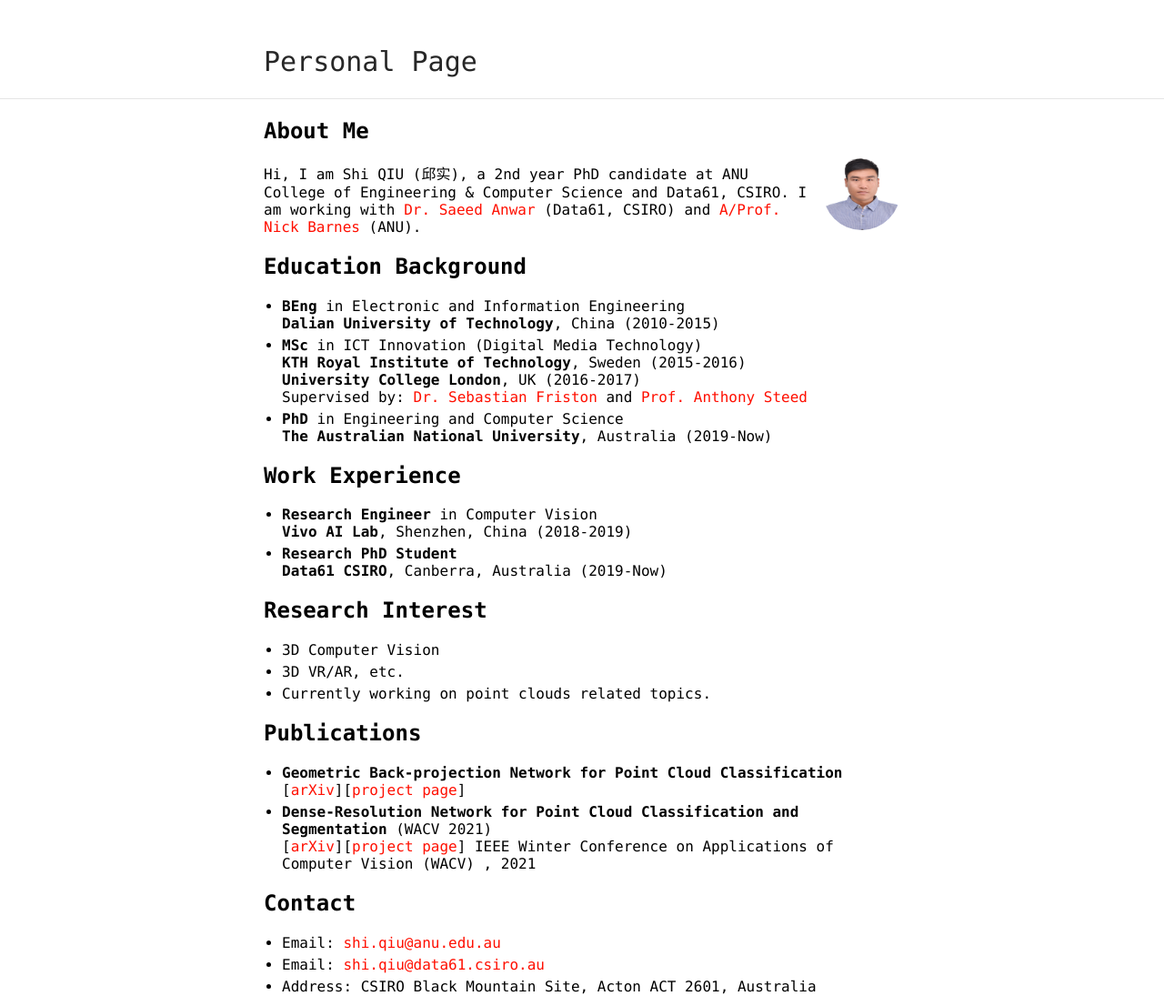
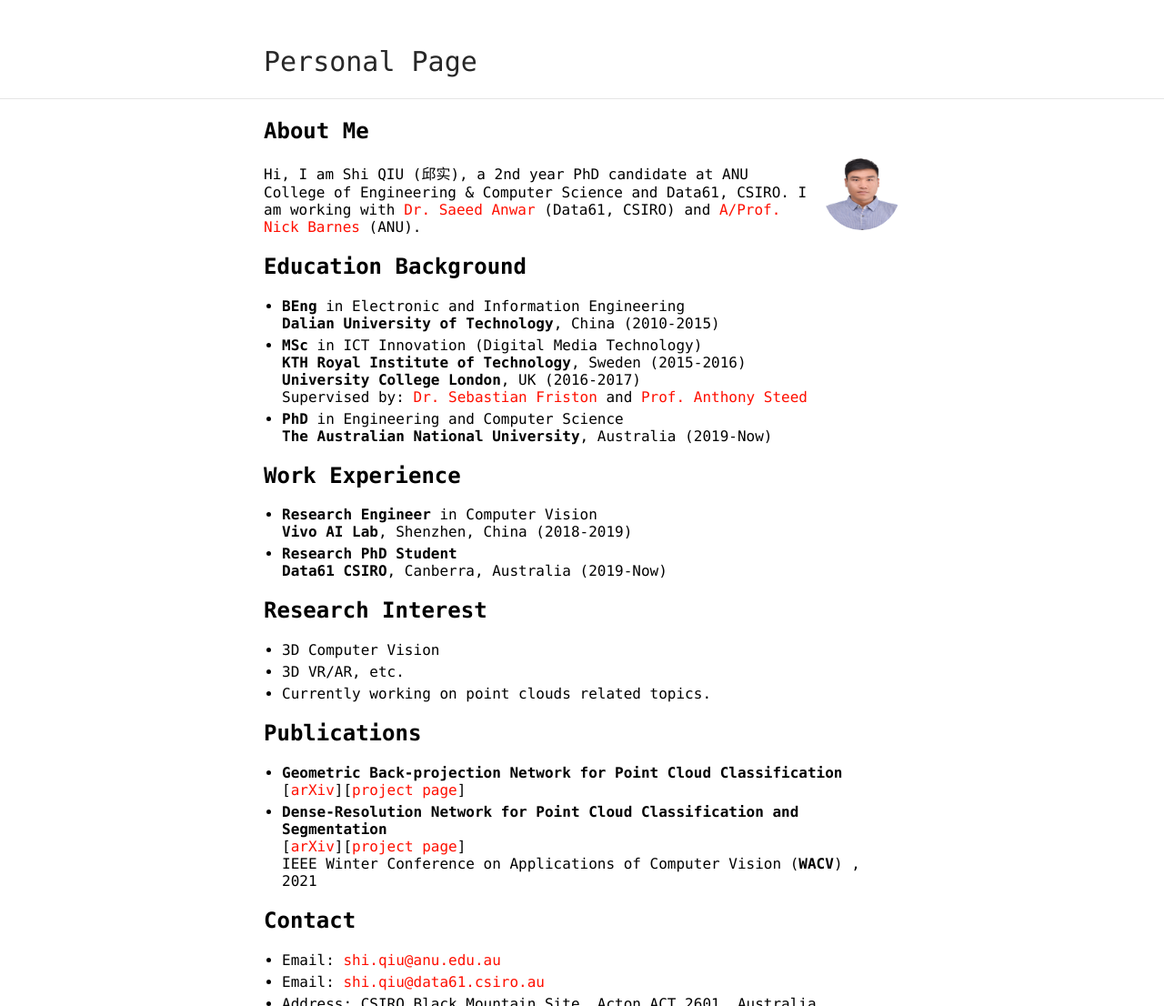
Before and after one commit to ShiQiu0419/ShiQiu0419.github.io, a Jekyll site: the page built from index.md, in a window 1280 px wide, cut to the strip 0-1106 px from the top of the page. Shown: the whole strip at 91% size. Built offline with Jekyll 4.4.1, drawn with Linux system fonts in a browser that asks for light colours; our own code applies the rules of GitHub Pages for plain Markdown files.

Commit message:
Update index.md

```diff
--- a/index.md
+++ b/index.md
@@ -31,9 +31,9 @@ Supervised by: [Dr. Sebastian Friston](https://wp.cs.ucl.ac.uk/sebastianfriston/
 ## Publications
 * **Geometric Back-projection Network for Point Cloud Classification**
 [[arXiv](https://arxiv.org/abs/1911.12885)][[project page](https://github.com/ShiQiu0419/GFNet)]
-* **Dense-Resolution Network for Point Cloud Classification and Segmentation** (WACV 2021)
+* **Dense-Resolution Network for Point Cloud Classification and Segmentation**
 [[arXiv](https://arxiv.org/abs/2005.06734)][[project page](https://github.com/ShiQiu0419/DRNet)]
-IEEE Winter Conference on Applications of Computer Vision (WACV) , 2021
+IEEE Winter Conference on Applications of Computer Vision (**WACV**) , 2021
 
 ## Contact
 * Email: [shi.qiu@anu.edu.au](mailto:shi.qiu@anu.edu.au)
```
